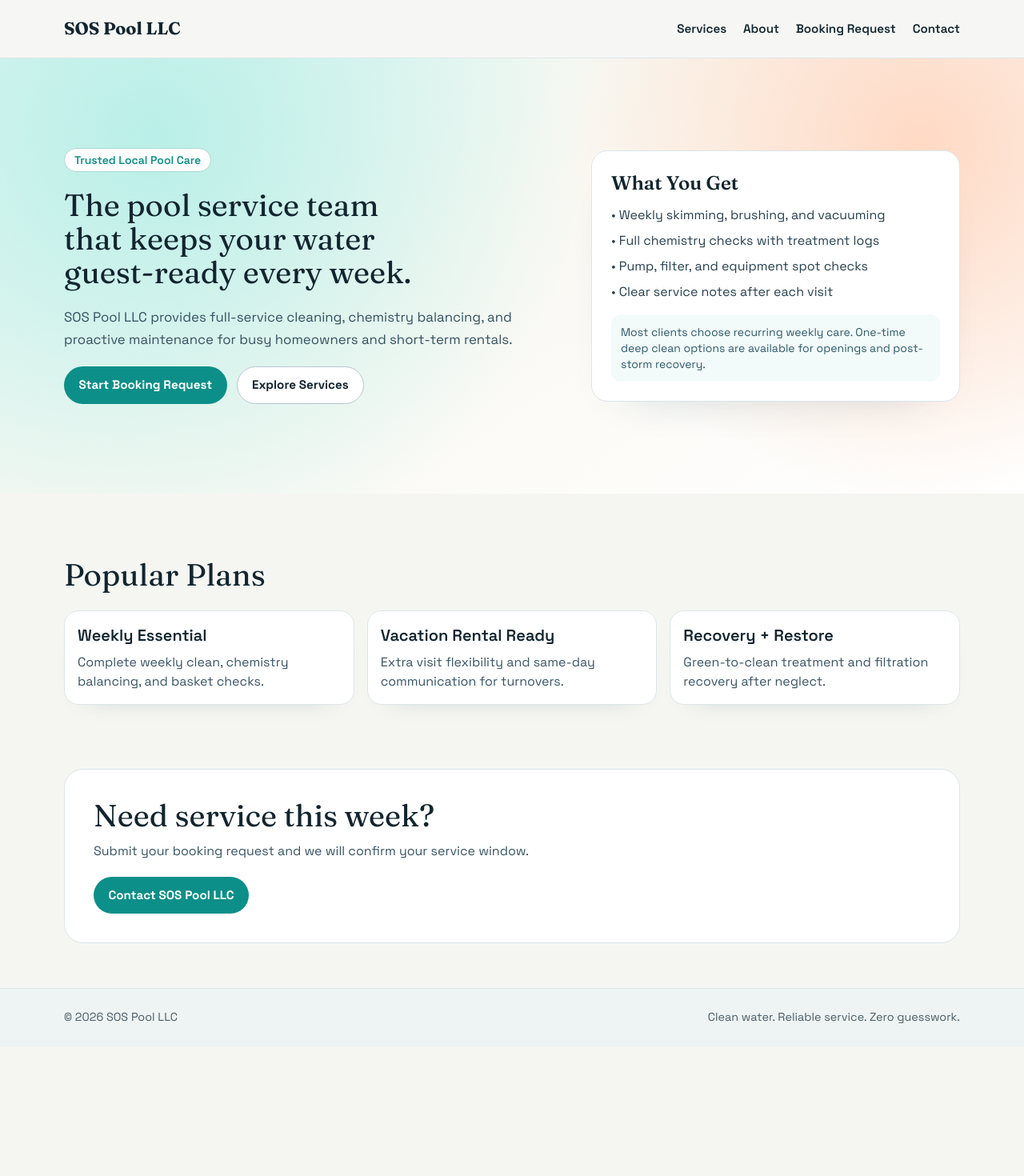
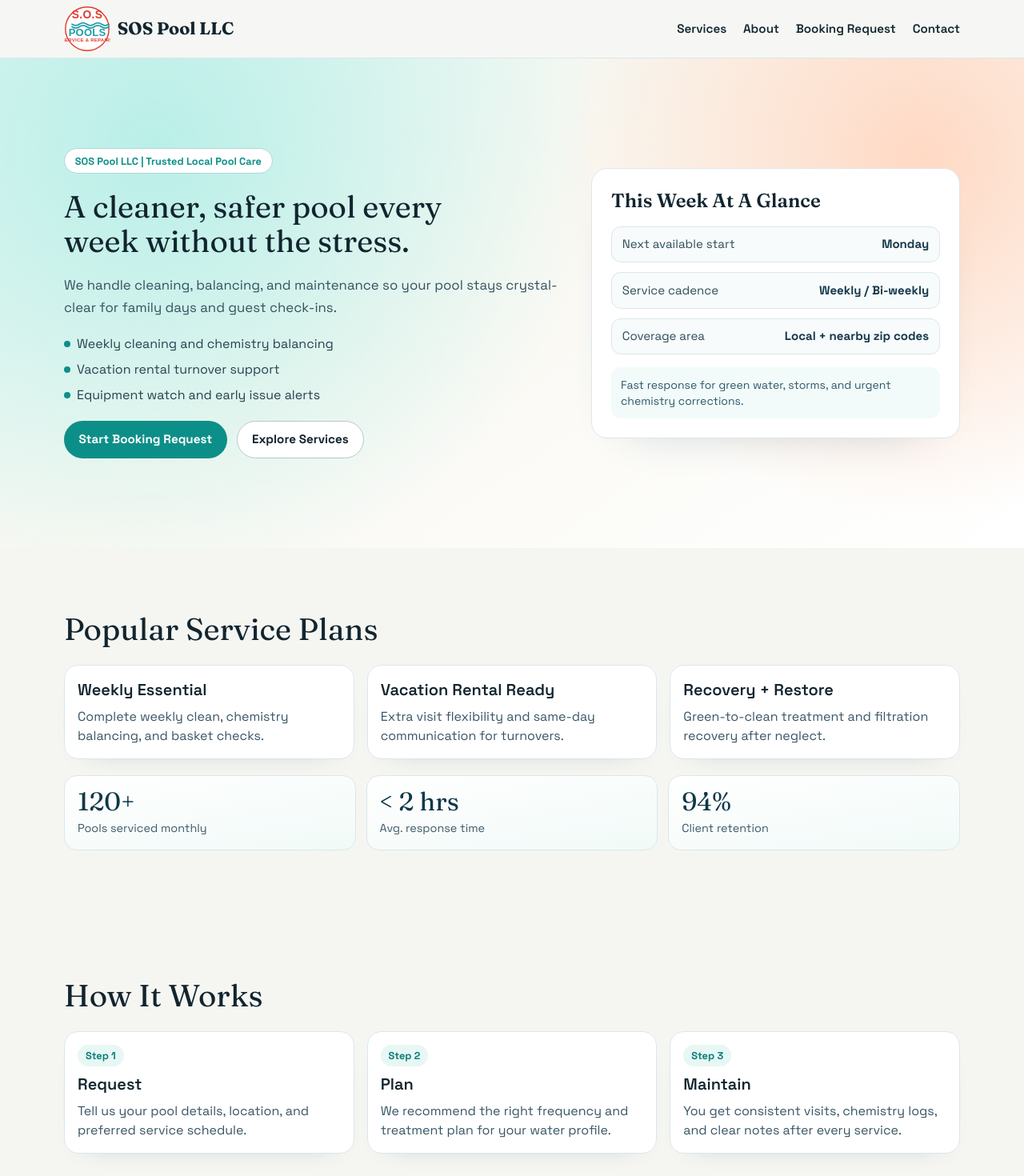
Before and after one commit to jaaytech/sospools, a Next.js app: page / in a window 1280 px wide. Shown: the top 1470 px of the page at 80% size. Before the commit the page ends 1308 px from the top, so only its background shows below. Built offline with nearby package versions, Linux system fonts and the light colour scheme.

Commit message:
Polish homepage layout and add SOS logo

```diff
--- a/src/app/globals.css
+++ b/src/app/globals.css
@@ -49,9 +49,21 @@ a {
 }
 
 .brand {
+  display: inline-flex;
+  align-items: center;
+  gap: 0.55rem;
   font-family: var(--font-fraunces), serif;
   font-size: clamp(1.1rem, 2vw, 1.35rem);
   font-weight: 700;
+}
+
+.brand-logo {
+  width: 58px;
+  height: 58px;
+}
+
+.brand-text {
+  line-height: 1;
 }
 
 .main-nav {
@@ -63,6 +75,17 @@ a {
 
 .main-nav a:hover {
   color: var(--accent);
+}
+
+.pill {
+  display: inline-flex;
+  border-radius: 999px;
+  border: 1px solid #afd8d3;
+  background: #fff;
+  padding: 0.35rem 0.8rem;
+  font-size: 0.8rem;
+  font-weight: 700;
+  color: #0c8f88;
 }
 
 .hero {
@@ -88,6 +111,23 @@ a {
   border-radius: 20px;
   padding: clamp(1rem, 2.6vw, 1.5rem);
   box-shadow: 0 25px 60px -48px #0a334955;
+}
+
+.stat-row {
+  display: flex;
+  align-items: center;
+  justify-content: space-between;
+  border-radius: 12px;
+  background: #f7fbfb;
+  border: 1px solid #dce6ea;
+  padding: 0.65rem 0.8rem;
+  gap: 1rem;
+  color: #2f4c5a;
+  font-size: 0.94rem;
+}
+
+.stat-row strong {
+  color: #153849;
 }
 
 .section-title {
@@ -117,9 +157,18 @@ a {
   color: #fff;
 }
 
+.btn-primary:hover {
+  background: #087871;
+}
+
 .btn-secondary {
   border: 1px solid #b6c7cf;
   background: #fff;
+}
+
+.btn-secondary:hover {
+  border-color: #91aab4;
+  background: #f8fcfc;
 }
 
 .page-section {
@@ -140,6 +189,86 @@ a {
   box-shadow: 0 14px 34px -30px #0e32405e;
 }
 
+.metrics-grid {
+  margin-top: 1.25rem;
+  display: grid;
+  grid-template-columns: repeat(3, minmax(0, 1fr));
+  gap: 0.8rem;
+}
+
+.metric-card {
+  border-radius: 16px;
+  border: 1px solid #dce6ea;
+  background: linear-gradient(170deg, #ffffff 0%, #f1faf8 100%);
+  padding: 1rem;
+}
+
+.metric-value {
+  font-family: var(--font-fraunces), serif;
+  font-size: clamp(1.35rem, 2.8vw, 2rem);
+  line-height: 1;
+  margin-bottom: 0.4rem;
+  color: #103848;
+}
+
+.metric-label {
+  color: #3f5a68;
+  font-size: 0.9rem;
+}
+
+.process-grid {
+  display: grid;
+  grid-template-columns: repeat(3, minmax(0, 1fr));
+  gap: 1rem;
+}
+
+.step-chip {
+  display: inline-flex;
+  margin-bottom: 0.5rem;
+  border-radius: 999px;
+  background: #e7f7f4;
+  color: #0d7e78;
+  font-size: 0.8rem;
+  font-weight: 700;
+  padding: 0.22rem 0.62rem;
+}
+
+.cta-panel {
+  border-radius: 24px;
+  border: 1px solid #dce6ea;
+  background:
+    radial-gradient(circle at 80% 30%, #ffe8da 0%, #ffe8da00 40%),
+    linear-gradient(140deg, #ffffff 0%, #f6fbfb 100%);
+  padding: clamp(1.4rem, 3vw, 2.2rem);
+}
+
+.reveal-up {
+  animation: reveal-up 620ms ease both;
+}
+
+.delay-1 {
+  animation-delay: 90ms;
+}
+
+.delay-2 {
+  animation-delay: 170ms;
+}
+
+.delay-3 {
+  animation-delay: 250ms;
+}
+
+@keyframes reveal-up {
+  from {
+    opacity: 0;
+    transform: translateY(18px);
+  }
+  to {
+    opacity: 1;
+    transform: translateY(0);
+  }
+}
+
 .site-footer {
   margin-top: auto;
   border-top: 1px solid #dce6ea;
@@ -158,13 +287,24 @@ a {
 
 @media (max-width: 860px) {
   .hero-grid,
-  .card-grid {
+  .card-grid,
+  .process-grid,
+  .metrics-grid {
     grid-template-columns: 1fr;
   }
 
   .main-nav {
     font-size: 0.85rem;
     gap: 0.7rem;
+  }
+
+  .brand-logo {
+    width: 44px;
+    height: 44px;
+  }
+
+  .brand-text {
+    display: none;
   }
 
   .footer-inner {
--- a/src/app/layout.tsx
+++ b/src/app/layout.tsx
@@ -1,5 +1,6 @@
 import type { Metadata } from "next";
 import { Fraunces, Space_Grotesk } from "next/font/google";
+import Image from "next/image";
 import Link from "next/link";
 import "./globals.css";
 
@@ -32,8 +33,16 @@ export default function RootLayout({
       <body className="min-h-full flex flex-col">
         <header className="site-header">
           <div className="site-container nav-inner">
-            <Link className="brand" href="/">
-              SOS Pool LLC
+            <Link className="brand" href="/" aria-label="SOS Pool LLC Home">
+              <Image
+                src="/sos-logo.svg"
+                alt="SOS Pools logo"
+                width={58}
+                height={58}
+                className="brand-logo"
+                priority
+              />
+              <span className="brand-text">SOS Pool LLC</span>
             </Link>
             <nav className="main-nav" aria-label="Main Navigation">
               <Link href="/services">Services</Link>
--- a/src/app/page.tsx
+++ b/src/app/page.tsx
@@ -1,20 +1,71 @@
 import Link from "next/link";
 
 export default function Home() {
+  const highlights = [
+    "Weekly cleaning and chemistry balancing",
+    "Vacation rental turnover support",
+    "Equipment watch and early issue alerts",
+  ];
+
+  const metrics = [
+    { label: "Pools serviced monthly", value: "120+" },
+    { label: "Avg. response time", value: "< 2 hrs" },
+    { label: "Client retention", value: "94%" },
+  ];
+
+  const process = [
+    {
+      step: "1",
+      title: "Request",
+      text: "Tell us your pool details, location, and preferred service schedule.",
+    },
+    {
+      step: "2",
+      title: "Plan",
+      text: "We recommend the right frequency and treatment plan for your water profile.",
+    },
+    {
+      step: "3",
+      title: "Maintain",
+      text: "You get consistent visits, chemistry logs, and clear notes after every service.",
+    },
+  ];
+
+  const testimonials = [
+    {
+      quote:
+        "Our rental pool is finally predictable. Guests always arrive to clear water.",
+      author: "Property Manager",
+    },
+    {
+      quote:
+        "They caught a filter issue early and saved us from a major repair bill.",
+      author: "Homeowner",
+    },
+  ];
+
   return (
     <main>
       <section className="hero">
         <div className="site-container hero-grid">
-          <div className="space-y-5">
-            <p className="inline-flex rounded-full border border-[#afd8d3] bg-white px-3 py-1 text-sm font-semibold text-[#0c8f88]">
-              Trusted Local Pool Care
+          <div className="space-y-5 reveal-up">
+            <p className="pill">
+              SOS Pool LLC | Trusted Local Pool Care
             </p>
             <h1 className="section-title text-balance">
-              The pool service team that keeps your water guest-ready every week.
+              A cleaner, safer pool every week without the stress.
             </h1>
             <p className="max-w-2xl text-[1.05rem] leading-7 text-[#35515f]">
-              SOS Pool LLC provides full-service cleaning, chemistry balancing, and proactive maintenance for busy homeowners and short-term rentals.
+              We handle cleaning, balancing, and maintenance so your pool stays crystal-clear for family days and guest check-ins.
             </p>
+            <ul className="space-y-2 text-[#27414f]">
+              {highlights.map((item) => (
+                <li key={item} className="flex items-start gap-2">
+                  <span aria-hidden className="mt-2 size-2 rounded-full bg-[#0c8f88]" />
+                  <span>{item}</span>
+                </li>
+              ))}
+            </ul>
             <div className="cta-row">
               <Link href="/booking" className="btn btn-primary">
                 Start Booking Request
@@ -25,16 +76,24 @@ export default function Home() {
             </div>
           </div>
 
-          <aside className="hero-card">
-            <h2 className="mb-3 font-serif text-2xl font-semibold">What You Get</h2>
-            <ul className="space-y-2 text-[#27414f]">
-              <li>• Weekly skimming, brushing, and vacuuming</li>
-              <li>• Full chemistry checks with treatment logs</li>
-              <li>• Pump, filter, and equipment spot checks</li>
-              <li>• Clear service notes after each visit</li>
-            </ul>
+          <aside className="hero-card reveal-up delay-1">
+            <h2 className="mb-4 font-serif text-2xl font-semibold">This Week At A Glance</h2>
+            <div className="space-y-3">
+              <div className="stat-row">
+                <span>Next available start</span>
+                <strong>Monday</strong>
+              </div>
+              <div className="stat-row">
+                <span>Service cadence</span>
+                <strong>Weekly / Bi-weekly</strong>
+              </div>
+              <div className="stat-row">
+                <span>Coverage area</span>
+                <strong>Local + nearby zip codes</strong>
+              </div>
+            </div>
             <p className="mt-4 rounded-xl bg-[#f2fbfa] p-3 text-sm text-[#2e5969]">
-              Most clients choose recurring weekly care. One-time deep clean options are available for openings and post-storm recovery.
+              Fast response for green water, storms, and urgent chemistry corrections.
             </p>
           </aside>
         </div>
@@ -42,39 +101,82 @@ export default function Home() {
 
       <section className="page-section">
         <div className="site-container">
-          <h2 className="section-title mb-6">Popular Plans</h2>
+          <h2 className="section-title mb-6 reveal-up">Popular Service Plans</h2>
           <div className="card-grid">
-            <article className="service-card">
+            <article className="service-card reveal-up delay-1">
               <h3 className="mb-2 text-xl font-semibold">Weekly Essential</h3>
               <p className="text-[#395566]">
                 Complete weekly clean, chemistry balancing, and basket checks.
               </p>
             </article>
-            <article className="service-card">
+            <article className="service-card reveal-up delay-2">
               <h3 className="mb-2 text-xl font-semibold">Vacation Rental Ready</h3>
               <p className="text-[#395566]">
                 Extra visit flexibility and same-day communication for turnovers.
               </p>
             </article>
-            <article className="service-card">
+            <article className="service-card reveal-up delay-3">
               <h3 className="mb-2 text-xl font-semibold">Recovery + Restore</h3>
               <p className="text-[#395566]">
                 Green-to-clean treatment and filtration recovery after neglect.
               </p>
             </article>
           </div>
+
+          <div className="metrics-grid reveal-up">
+            {metrics.map((item) => (
+              <article key={item.label} className="metric-card">
+                <p className="metric-value">{item.value}</p>
+                <p className="metric-label">{item.label}</p>
+              </article>
+            ))}
+          </div>
+        </div>
+      </section>
+
+      <section className="page-section pt-0">
+        <div className="site-container">
+          <h2 className="section-title mb-6 reveal-up">How It Works</h2>
+          <div className="process-grid">
+            {process.map((item, index) => (
+              <article key={item.title} className={`service-card reveal-up delay-${index + 1}`}>
+                <p className="step-chip">Step {item.step}</p>
+                <h3 className="mb-2 text-xl font-semibold">{item.title}</h3>
+                <p className="text-[#395566]">{item.text}</p>
+              </article>
+            ))}
+          </div>
+        </div>
+      </section>
+
+      <section className="page-section pt-0">
+        <div className="site-container">
+          <h2 className="section-title mb-6 reveal-up">What Clients Say</h2>
+          <div className="grid gap-4 md:grid-cols-2">
+            {testimonials.map((item, index) => (
+              <blockquote key={item.author} className={`service-card reveal-up delay-${index + 1}`}>
+                <p className="text-lg text-[#24414e]">&quot;{item.quote}&quot;</p>
+                <footer className="mt-3 text-sm font-semibold text-[#456172]">- {item.author}</footer>
+              </blockquote>
+            ))}
+          </div>
         </div>
       </section>
 
       <section className="pb-14">
-        <div className="site-container rounded-3xl border border-[#dce6ea] bg-white p-6 md:p-9">
+        <div className="site-container cta-panel reveal-up">
           <h2 className="section-title mb-3">Need service this week?</h2>
           <p className="mb-5 max-w-2xl text-[#385464]">
-            Submit your booking request and we will confirm your service window.
+            Send your booking request now and we will confirm your service window fast.
           </p>
-          <Link href="/contact" className="btn btn-primary">
-            Contact SOS Pool LLC
-          </Link>
+          <div className="cta-row">
+            <Link href="/booking" className="btn btn-primary">
+              Get Started
+            </Link>
+            <Link href="/contact" className="btn btn-secondary">
+              Contact SOS Pool LLC
+            </Link>
+          </div>
         </div>
       </section>
     </main>
```
Also changed, not shown: public/sos-logo.svg (added).
